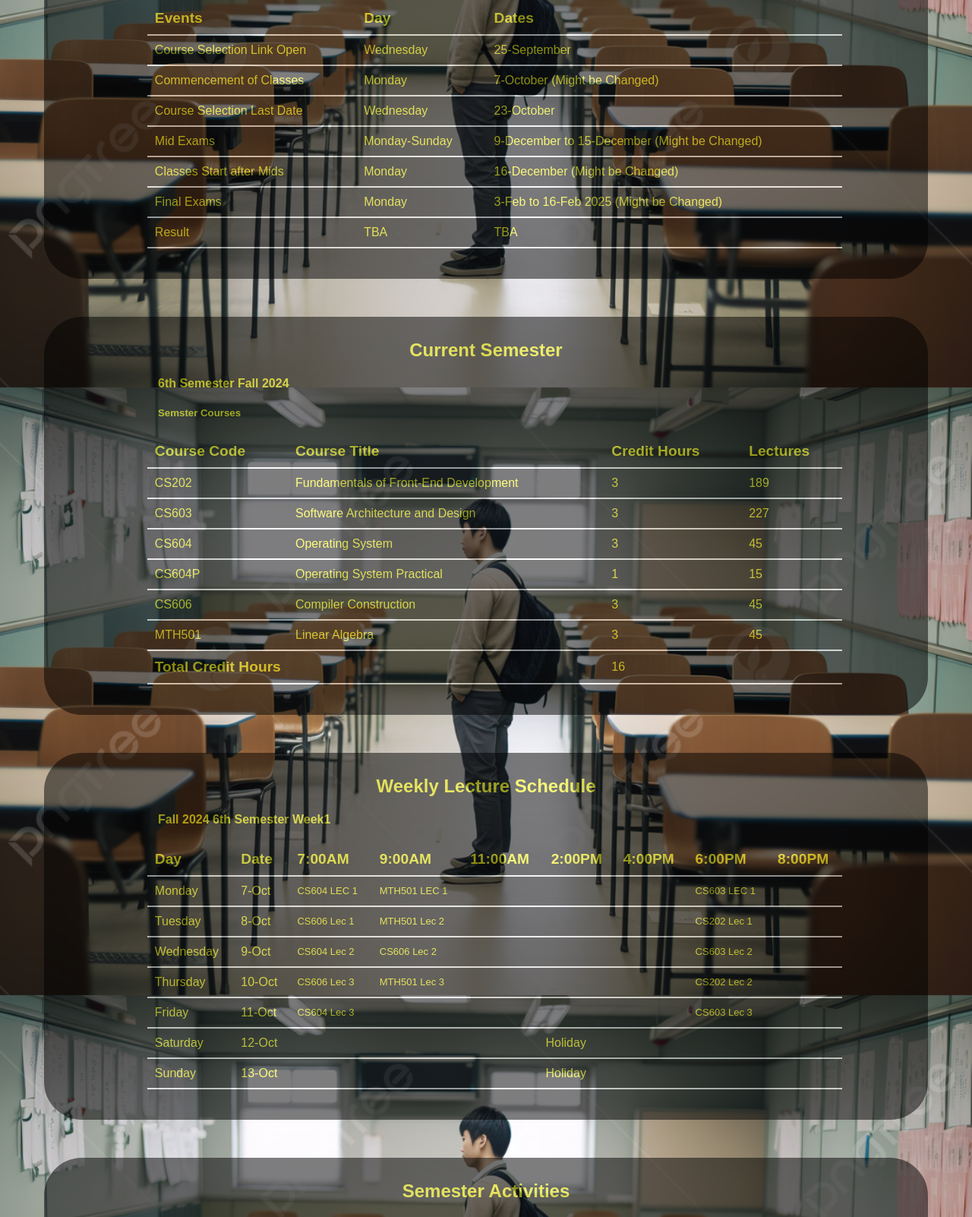
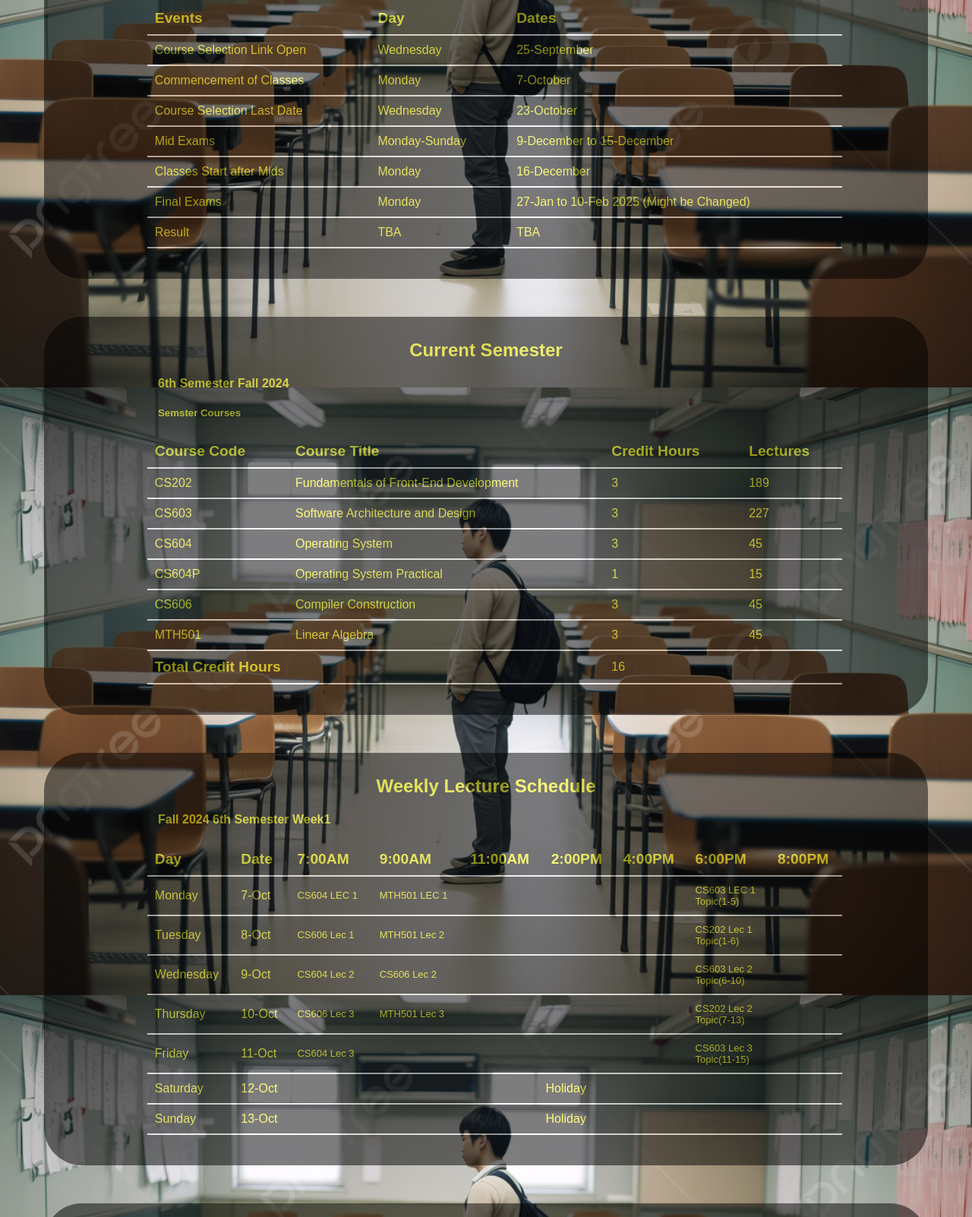
Before and after one commit to khashamshabir/SMS, a plain HTML site: page index.html in a window 1280 px wide. Shown: the part 290-1892 px from the top of the page at 76% size. Drawn offline with Linux system fonts and the light colour scheme.

Commit message:
minor change

```diff
--- a/index.html
+++ b/index.html
@@ -36,7 +36,7 @@
       <tr>
         <td>Commencement of Classes</td>
         <td>Monday</td>
-        <td>7-October (Might be Changed)</td>
+        <td>7-October</td>
       </tr>
       <tr>
         <td>Course Selection Last Date</td>
@@ -46,17 +46,17 @@
       <tr>
         <td>Mid Exams</td>
         <td>Monday-Sunday</td>
-        <td>9-December to 15-December (Might be Changed)</td>
+        <td>9-December to 15-December</td>
       </tr>
       <tr>
         <td>Classes Start after Mids</td>
         <td>Monday</td>
-        <td>16-December (Might be Changed)</td>
+        <td>16-December</td>
       </tr>
       <tr>
         <td>Final Exams</td>
         <td>Monday</td>
-        <td>3-Feb to 16-Feb 2025 (Might be Changed)</td>
+        <td>27-Jan to 10-Feb 2025 (Might be Changed)</td>
       </tr>
       <tr>
         <td>Result</td>
@@ -144,7 +144,7 @@
         <td></td>
         <td></td>
         <td></td>
-        <td><a href="#" target="_blank">CS603 LEC 1</a></td>
+        <td><a href="#" target="_blank">CS603 LEC 1 <br> Topic(1-5)</a></td>
         <td></td>
       </tr>
       <tr>
@@ -155,7 +155,7 @@
         <td></td>
         <td></td>
         <td></td>
-        <td><a href="#" target="_blank">CS202 Lec 1</a></td>
+        <td><a href="#" target="_blank">CS202 Lec 1 <br> Topic(1-6)</a></td>
         <td></td>
       </tr>
       <tr>
@@ -166,7 +166,7 @@
         <td></td>
         <td></td>
         <td></td>
-        <td><a href="#" target="_blank">CS603 Lec 2</a></td>
+        <td><a href="#" target="_blank">CS603 Lec 2 <br> Topic(6-10)</a></td>
         <td></td>
       </tr>
       <tr>
@@ -177,7 +177,7 @@
         <td></td>
         <td></td>
         <td></td>
-        <td><a href="#" target="_blank">CS202 Lec 2</a></td>
+        <td><a href="#" target="_blank">CS202 Lec 2 <br> Topic(7-13)</a></td>
         <td></td>
       </tr>
       <tr>
@@ -188,7 +188,7 @@
         <td></td>
         <td></td>
         <td></td>
-        <td><a href="#" target="_blank">CS603 Lec 3</a></td>
+        <td><a href="#" target="_blank">CS603 Lec 3 <br> Topic(11-15)</a></td>
         <td></td>
       </tr>
       <tr>
```
